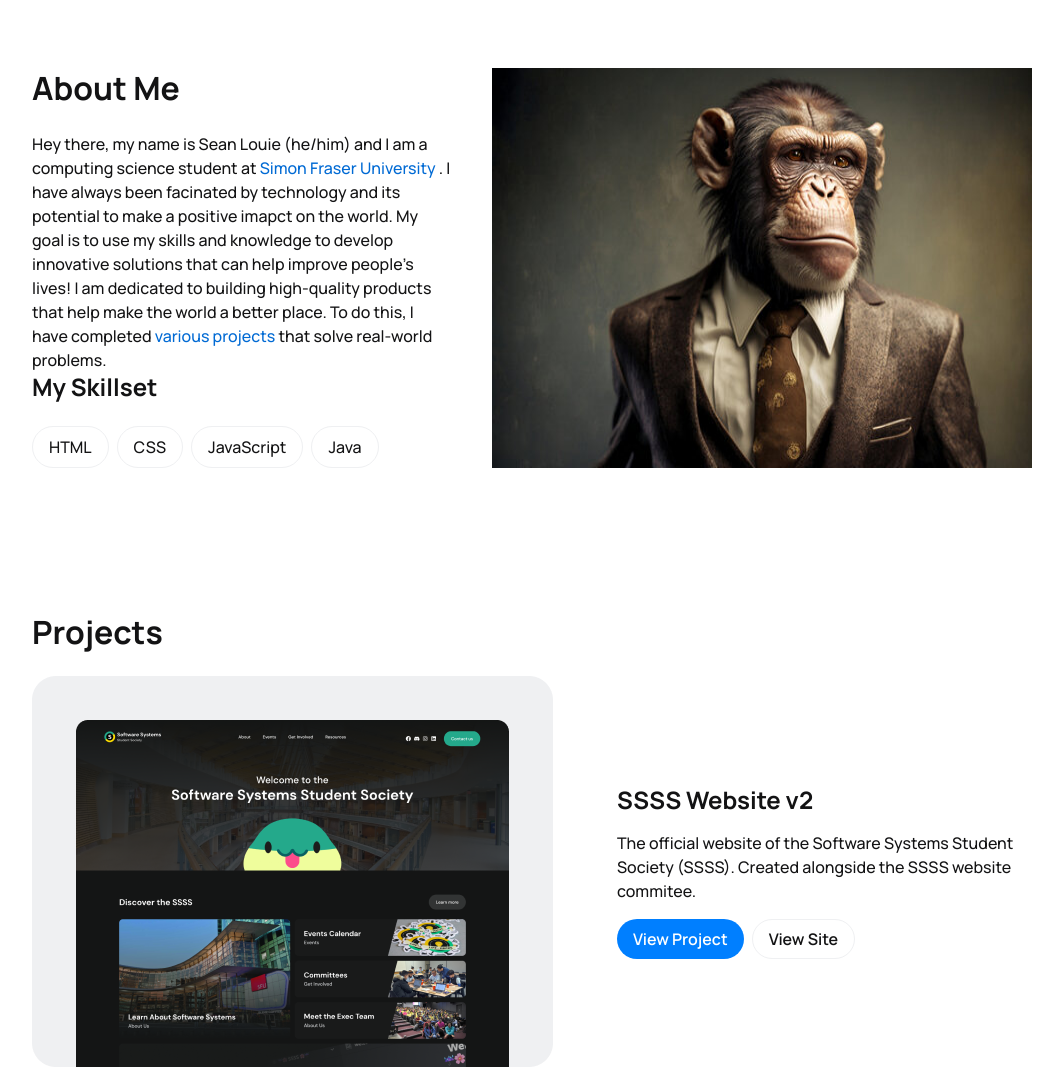
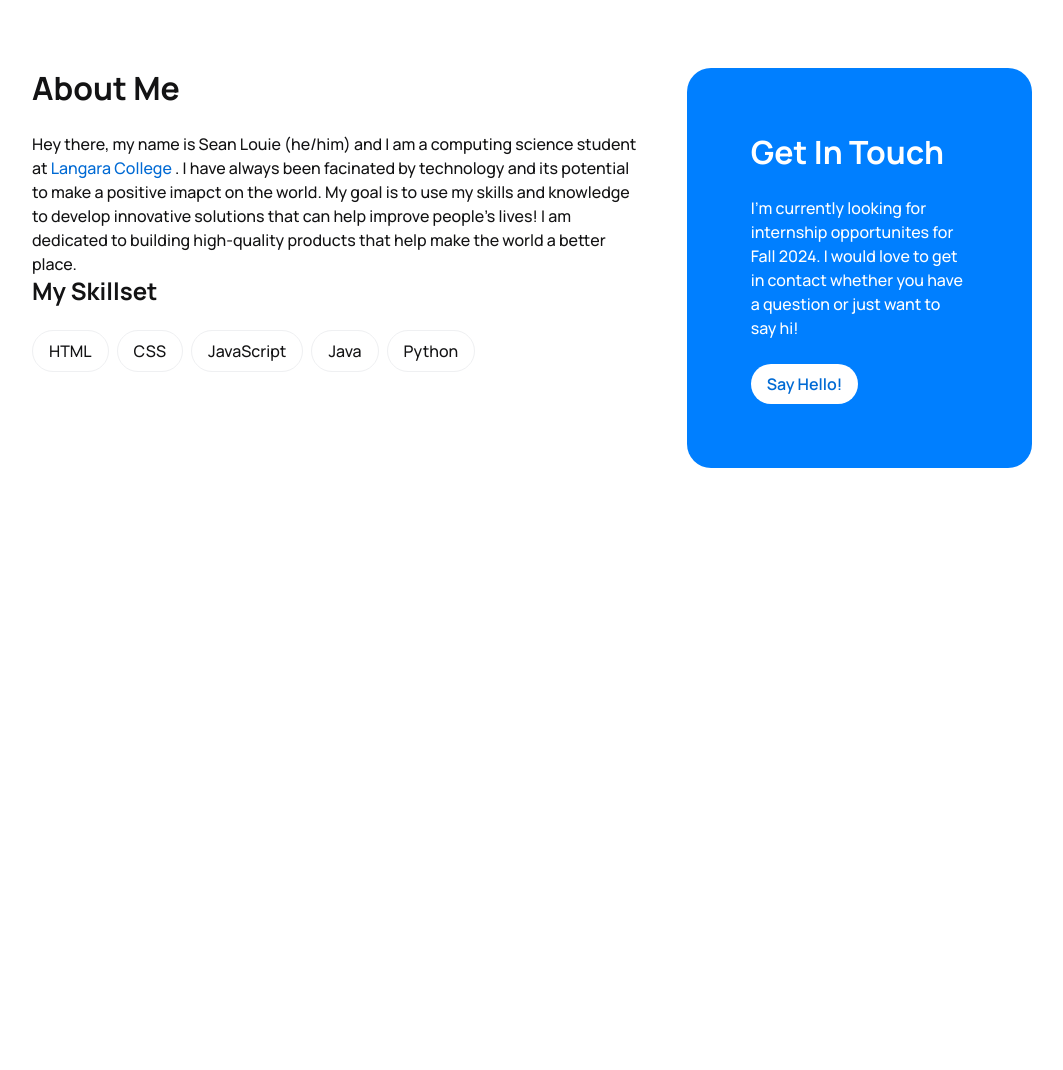
Before and after one commit to seanlouie24/seanlouie24.github.io, a plain HTML site: page index.html in a window 1280 px wide. Shown: the part 640-1710 px from the top of the page, without its empty margins (108-1171 px from the left). After the commit the page ends 1252 px from the top, so only its background shows below. Drawn offline with Linux system fonts and the light colour scheme.

Commit message:
<second push>

```diff
--- a/index.html
+++ b/index.html
@@ -21,7 +21,9 @@
       <nav>
         <ul>
           <li><a href="#about">About</a></li>
+          <!---
           <li><a href="#projects">Projects</a></li>
+        -->
           <li><a href="#contact">Contact</a></li>
           <li><a href="#" class = "btn">View Resume</a></li>
         </ul>
@@ -49,13 +51,15 @@
             <img src="./assets/icons/icon-email.svg" alt="Email Icon" />
             Email
           </a>
+          <!---
           <a
             href="https://www.linkedin.com/in/sean-louie-8a4a00298/" target="_blank"
             class="btn"
-          >
+
             <img src="./assets/icons/icon-linkedin.svg" alt="Linkedin Icon" />
             Linkedin
           </a>
+        -->
         </div>
       </section>
 
@@ -66,15 +70,18 @@
             <p>
               Hey there, my name is Sean Louie (he/him) and I am a computing
               science student at
-              <a target href="https://www.sfu.ca" target="_blank"> Simon Fraser University </a>
+              <a target href="https://langara.ca/index.html" target="_blank"> Langara College </a>
               . I have always been facinated by technology and its potential to
               make a positive imapct on the world. My goal is to use my skills
               and knowledge to develop innovative solutions that can help
               improve people's lives! I am dedicated to building high-quality
-              products that help make the world a better place. To do this, I
+              products that help make the world a better place.
+              <!---
+              To do this, I
               have completed
               <a href="#projects"> various projects</a>
               that solve real-world problems.
+            -->
             </p>
           </div>
           <div>
@@ -84,17 +91,19 @@
               <div>CSS</div>
               <div>JavaScript</div>
               <div>Java</div>
+              <div>Python</div>
             </div>
           </div>
         </div>
-
+<!---
         <img
-          src="./assets/Monkey.jpg"
+          src="./assets/Photo.png"
           alt="Sean Louie's
         profile image"
         />
       </section>
-
+    -->
+<!--
       <section class="content-container" id="projects">
         <h2>Projects</h2>
         <div class="project--item">
@@ -102,8 +111,7 @@
           <div class="project--item--description">
             <h3>SSSS Website v2</h3>
             <p>
-              The official website of the Software Systems Student Society
-              (SSSS). Created alongside the SSSS website commitee.
+              Coming Soon.
             </p>
             <div class="project--item--actions">
               <a href="#" class="btn"> View Project </a>
@@ -112,6 +120,7 @@
           </div>
         </div>
       </section>
+    -->
 
       <section class="content-container" id="contact">
         <h2>Get In Touch</h2>
```
Also changed, not shown: assets/Photo.png (added), assets/profile.jpg (deleted), assets/project-1-img.png (deleted), 3 other files.
